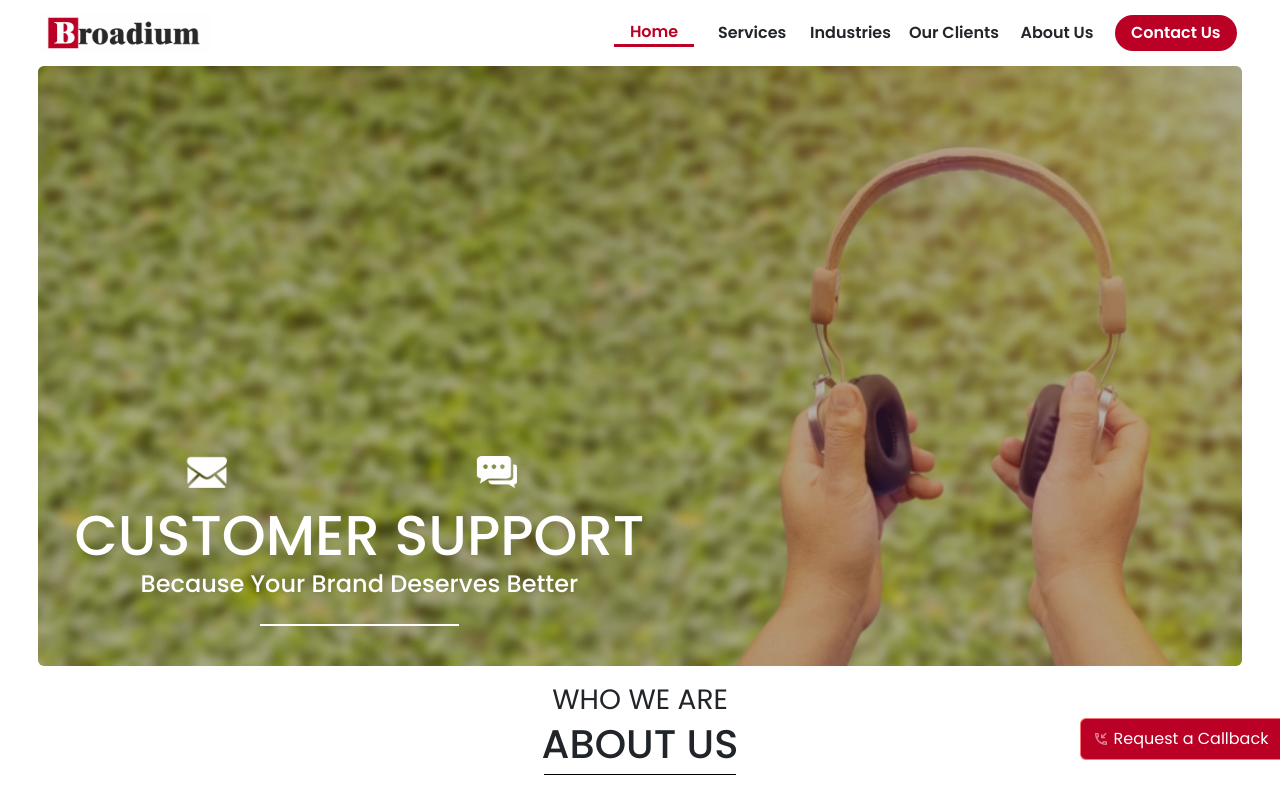
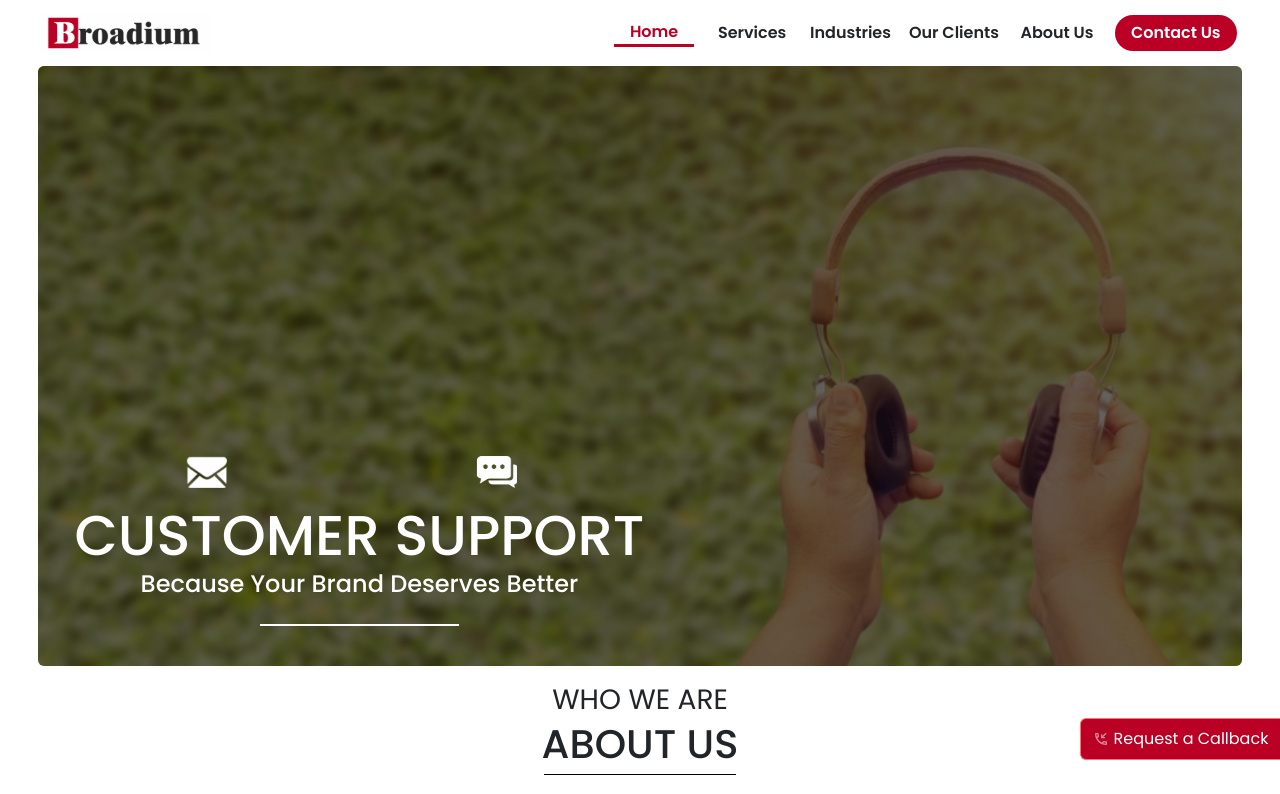
Before and after one commit to theusmansarwar/broadiumus, a React (Create React App) app: page / in a window 1280 px wide. Shown: the top 794 px of the page. Built offline with nearby package versions, Linux system fonts and the light colour scheme; no server answers.

Commit message:
updated files

```diff
--- a/src/Component/Hero/Herosection.css
+++ b/src/Component/Hero/Herosection.css
@@ -21,7 +21,7 @@
 .dark-effect {
   width: 100%;
   height: 100%;
-  background-color: rgba(0, 0, 0, 0.301);
+  background-color: rgba(0, 0, 0, 0.612);
   display: flex;
   flex-direction: column;
   justify-content: flex-end;
```
